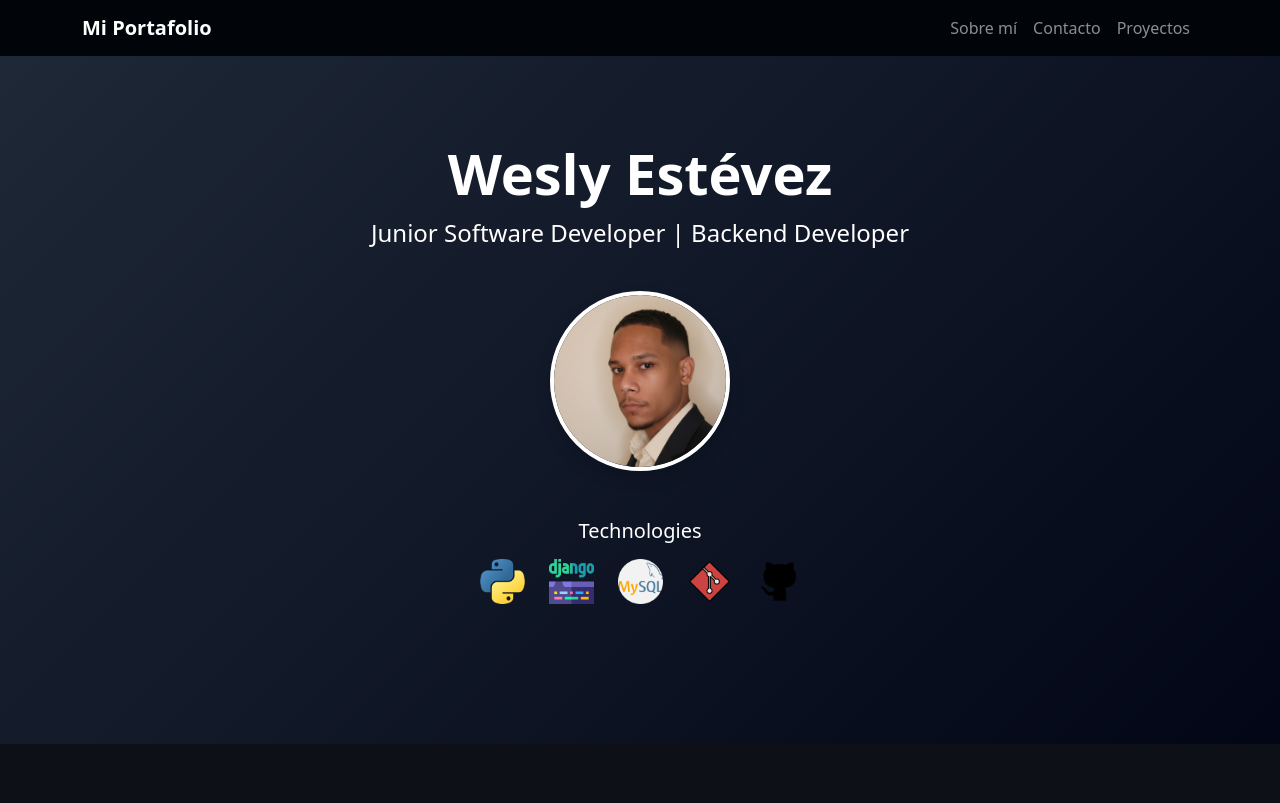
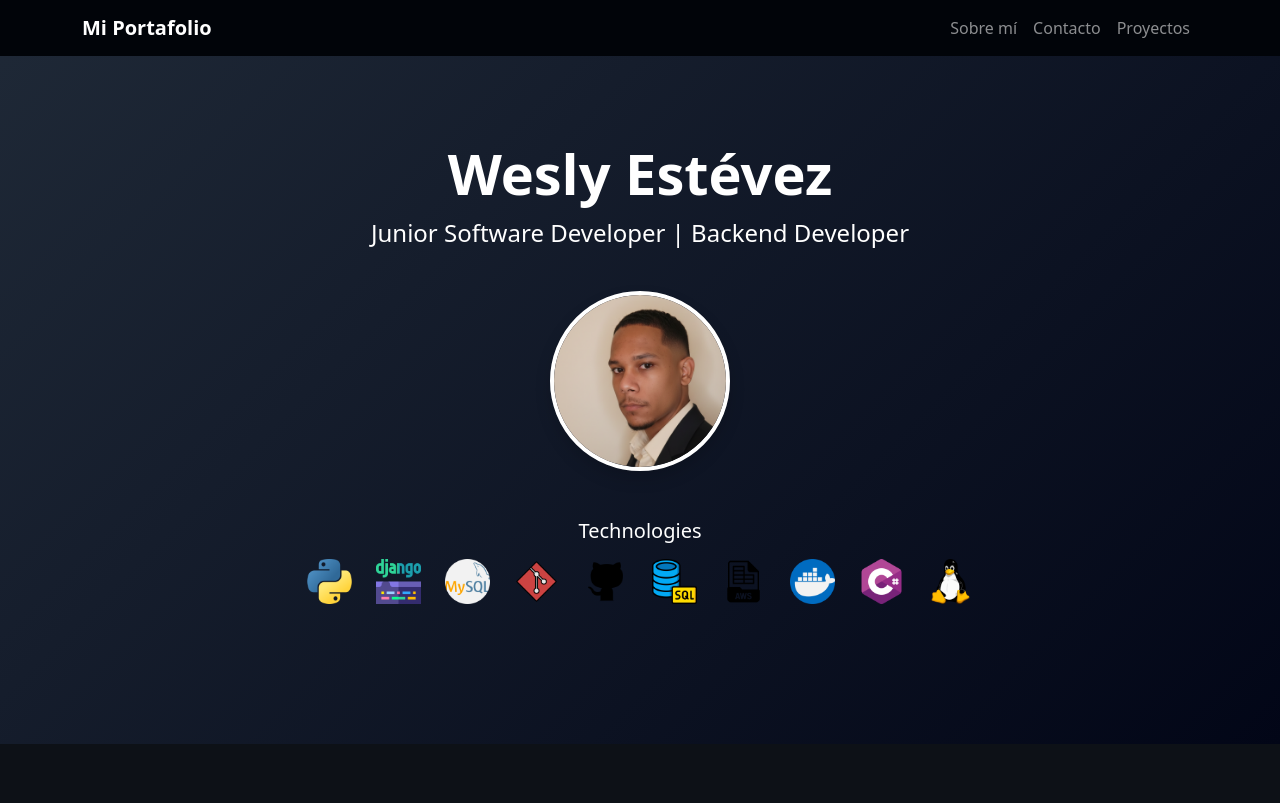
Before and after one commit to wesly2004/Portafolio_Python, a Django app: page / in a window 1280 px wide. Shown: the top 803 px of the page. Run offline with Django 4.2, Linux system fonts and the light colour scheme.

Commit message:
Add new technology icons

```diff
--- a/web/templates/web/inicio.html
+++ b/web/templates/web/inicio.html
@@ -69,12 +69,19 @@
         <!-- TECHNOLOGIES -->
         <div class="mt-5">
     <h5 class="mb-3">Technologies</h5>
-            <div class="d-flex justify-content-center gap-4 tech-icons">
+    <div class="d-flex justify-content-center gap-4 tech-icons flex-wrap">
+
         <img src="{% static 'icons/python.png' %}" alt="Python">
         <img src="{% static 'icons/django.png' %}" alt="Django">
         <img src="{% static 'icons/mysql.png' %}" alt="MySQL">
         <img src="{% static 'icons/git.png' %}" alt="Git">
         <img src="{% static 'icons/github.png' %}" alt="GitHub">
+        <img src="{% static 'icons/database.png' %}" alt="Database">
+        <img src="{% static 'icons/aws.png' %}" alt="AWS">
+        <img src="{% static 'icons/docker.png' %}" alt="Docker">
+        <img src="{% static 'icons/csharp.png' %}" alt="C#">
+        <img src="{% static 'icons/linux.png' %}" alt="Linux">
+
     </div>
 </div>
     </div>
```
Also changed, not shown: static/icons/aws.png (added), static/icons/csharp.png (added), static/icons/database.png (added), static/icons/docker.png (added), static/icons/linux.png (added). Lines whose indentation alone changed are shown as unchanged.
